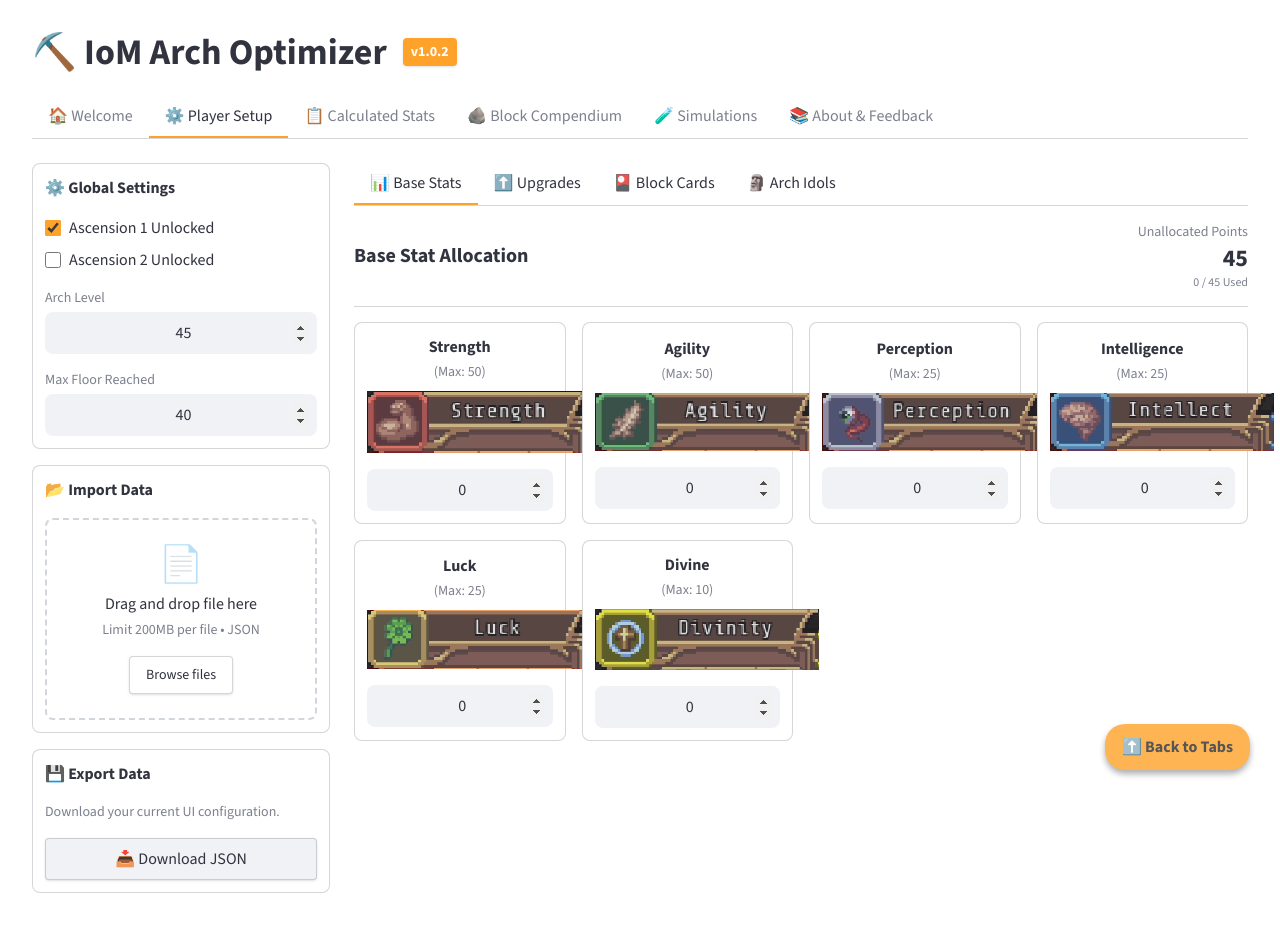
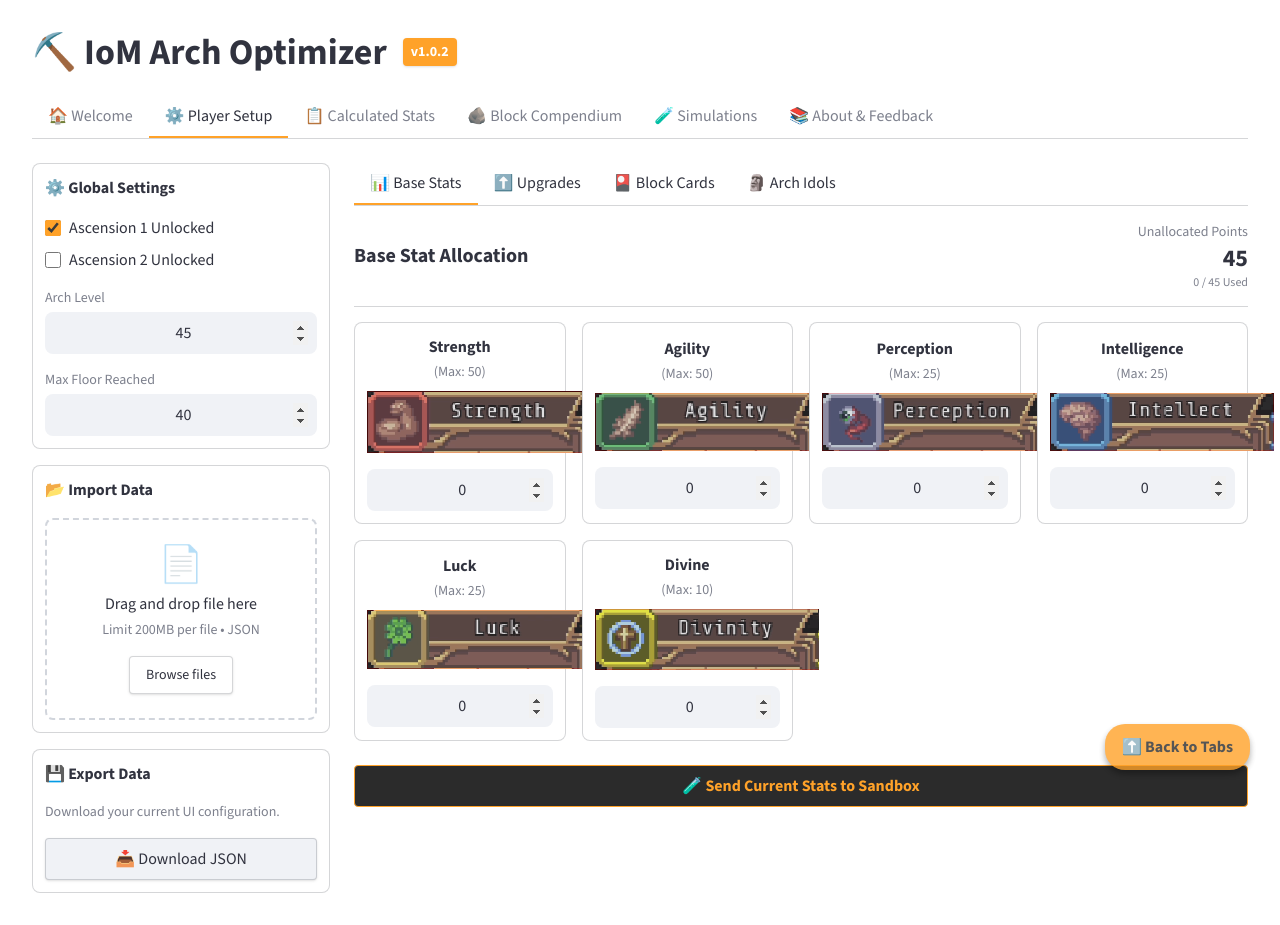
Before and after one commit to lobogrande/IoM-Arch-Optimizer-Web, a React (Vite) app: page / in a window 1280 px wide. Both pictures are taken after a click on the button "⚙️ Player Setup". Built offline with nearby package versions, Linux system fonts and the light colour scheme; what ag-grid-community, react-plotly.js would draw is missing.

Commit message:
feat(ui): add 'Send to Sandbox' button to Base Stats tab

```diff
--- a/src/components/PlayerSetup.jsx
+++ b/src/components/PlayerSetup.jsx
@@ -10,7 +10,7 @@ import {
 import { INTERNAL_UPGRADE_CAPS, UPGRADE_NAMES, ASC1_LOCKED_UPGS, ASC2_LOCKED_UPGS, CARD_TYPES, EXTERNAL_UI_GROUPS, UPGRADE_LEVEL_REQS } from '../game_data';
 
 export default function PlayerSetup() {
-  const { asc1_unlocked, asc2_unlocked, arch_level, current_max_floor, base_stats, upgrade_levels, external_levels, cards, arch_ability_infernal_bonus, total_infernal_cards, hades_idol_level, geoduck_unlocked, calculated_stats, setSetting, setBaseStat, setUpgradeLevel, setCardLevel, setExternalGroup, loadStateFromJson } = useStore();
+  const { asc1_unlocked, asc2_unlocked, arch_level, current_max_floor, base_stats, upgrade_levels, external_levels, cards, arch_ability_infernal_bonus, total_infernal_cards, hades_idol_level, geoduck_unlocked, calculated_stats, setSetting, setBaseStat, setUpgradeLevel, setCardLevel, setExternalGroup, loadStateFromJson, setSandboxStat } = useStore();
   const[activeSubTab, setActiveSubTab] = useState('stats');
   const[hideMaxed, setHideMaxed] = useState(false);
   const [isDragging, setIsDragging] = useState(false);
@@ -285,6 +285,22 @@ export default function PlayerSetup() {
               {renderStat("Luck", "Luck")}
               {renderStat("Divine", "Div")}
               {renderStat("Corruption", "Corr")}
+            </div>
+
+            <div className="mt-6">
+              <button
+                onClick={(e) => {['Str', 'Agi', 'Per', 'Int', 'Luck', 'Div', 'Corr'].forEach(s => {
+                    if (setSandboxStat) setSandboxStat(s, base_stats[s] || 0);
+                  });
+                  const btn = e.target;
+                  const originalText = btn.innerText;
+                  btn.innerText = "✅ Sent to Sandbox!";
+                  setTimeout(() => { btn.innerText = originalText; }, 2000);
+                }}
+                className="w-full py-2 bg-[#2b2b2b] border border-st-orange text-st-orange font-bold rounded hover:bg-st-orange hover:text-[#2b2b2b] transition-colors"
+              >
+                🧪 Send Current Stats to Sandbox
+              </button>
             </div>
           </div>
         )}
```
